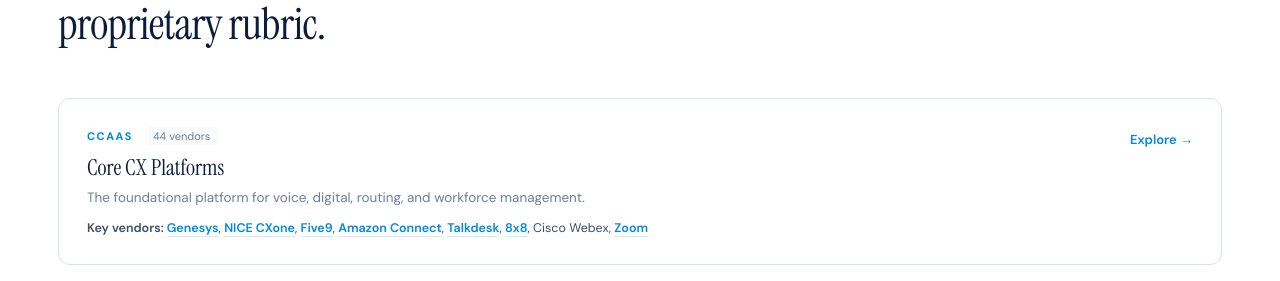
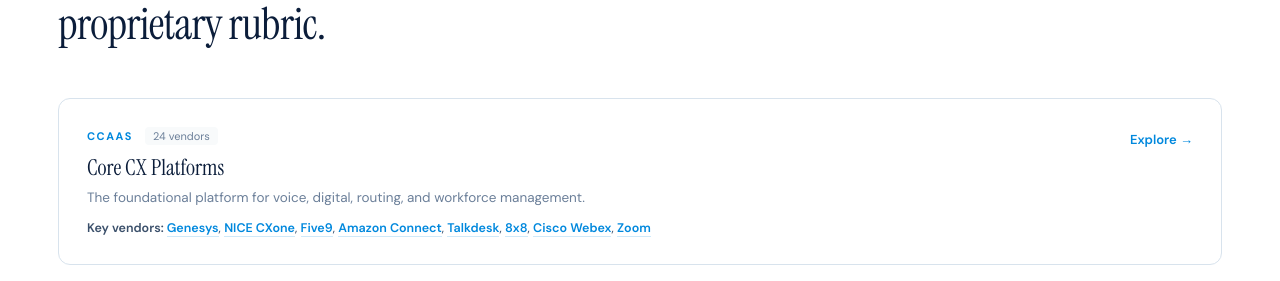
Before and after one commit to thomasbakerj-lgtm/CENTER-OF-CX, a React (Vite) app: page /vendors in a window 1280 px wide. Shown: the part 908-1189 px from the top of the page. Built offline with nearby package versions, Linux system fonts and the light colour scheme.

Commit message:
Update Vendors.jsx

```diff
--- a/Vendors.jsx
+++ b/Vendors.jsx
@@ -153,12 +153,12 @@ function BrowseByCategory() {
   const toSlug = (name) => name.toLowerCase().replace(/\s+/g, "-").replace(/[^a-z0-9-]/g, "");
 
   const categories = [
-    { title: "Core CX Platforms", sub: "CCaaS", count: "44", vendors: [
+    { title: "Core CX Platforms", sub: "CCaaS", count: "24", href: "/vendors/ccaas", vendors: [
       { name: "Genesys", slug: "genesys" }, { name: "NICE CXone", slug: "nice-cxone" }, { name: "Five9", slug: "five9" },
       { name: "Amazon Connect", slug: "amazon-connect" }, { name: "Talkdesk", slug: "talkdesk" },
-      { name: "8x8" }, { name: "Cisco Webex" }, { name: "Zoom" },
+      { name: "8x8", slug: "8x8" }, { name: "Cisco Webex", slug: "cisco" }, { name: "Zoom", slug: "zoom" },
     ], desc: "The foundational platform for voice, digital, routing, and workforce management." },
-    { title: "Customer Automation & Self-Service AI", sub: "IVA · Bots · Autonomous Resolution", count: "50", vendors: [
+    { title: "Customer Automation & Self-Service AI", sub: "IVA · Bots · Autonomous Resolution", count: "50", href: "/vendors", vendors: [
       { name: "Kore.ai" }, { name: "Cognigy" }, { name: "Yellow.ai" }, { name: "LivePerson" }, { name: "PolyAI" }, { name: "Amelia" }, { name: "Nuance" },
     ], desc: "From legacy IVAs to LLM-native virtual assistants and autonomous AI workers." },
     { title: "Agent Assist & Knowledge", sub: "Real-time Intelligence", count: "30+", vendors: [
@@ -222,7 +222,7 @@ function BrowseByCategory() {
                       ))}
                     </p>
                   </div>
-                  <a href="/platforms-and-tech" style={{ fontSize: 13, fontWeight: 600, color: ELECTRIC, fontFamily: "'DM Sans', sans-serif", flexShrink: 0, paddingTop: 4 }}>Explore →</a>
+                  <a href={c.href || "/vendors"} style={{ fontSize: 13, fontWeight: 600, color: ELECTRIC, fontFamily: "'DM Sans', sans-serif", flexShrink: 0, paddingTop: 4 }}>Explore →</a>
                 </div>
               </div>
             </FadeIn>
```
